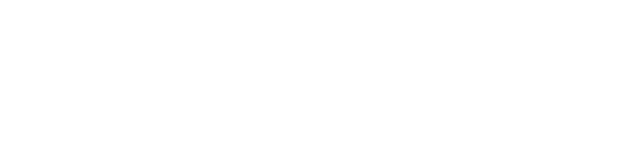
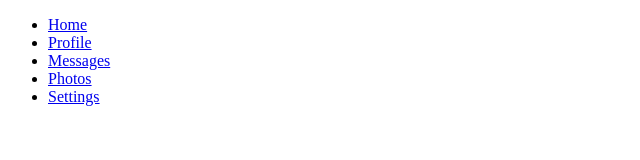
Before and after one commit to osmaclean/tab_nav, a plain HTML site: page index.html in a window 1280 px wide. Shown: the whole page, without its empty margins (0-640 px from the left). Drawn offline with Linux system fonts and the light colour scheme.

Commit message:
Estrutura HTML criada com sucesso

```diff
--- a/index.html
+++ b/index.html
@@ -8,7 +8,40 @@
     <link rel="stylesheet" href="style/style.css">
 </head>
 <body>
-
+    <div class="navegacao">
+        <ul>
+            <li class="lista">
+                <a href="#">
+                    <span class="icone"></span>
+                    <span class="texto">Home</span>
+                </a>
+            </li>
+            <li class="lista">
+                <a href="#">
+                    <span class="icone"></span>
+                    <span class="texto">Profile</span>
+                </a>
+            </li>
+            <li class="lista">
+                <a href="#">
+                    <span class="icone"></span>
+                    <span class="texto">Messages</span>
+                </a>
+            </li>
+            <li class="lista">
+                <a href="#">
+                    <span class="icone"></span>
+                    <span class="texto">Photos</span>
+                </a>
+            </li>
+            <li class="lista">
+                <a href="#">
+                    <span class="icone"></span>
+                    <span class="texto">Settings</span>
+                </a>
+            </li>
+        </ul>
+    </div>
 
 
     <script src="script/script.js"></script>
```
